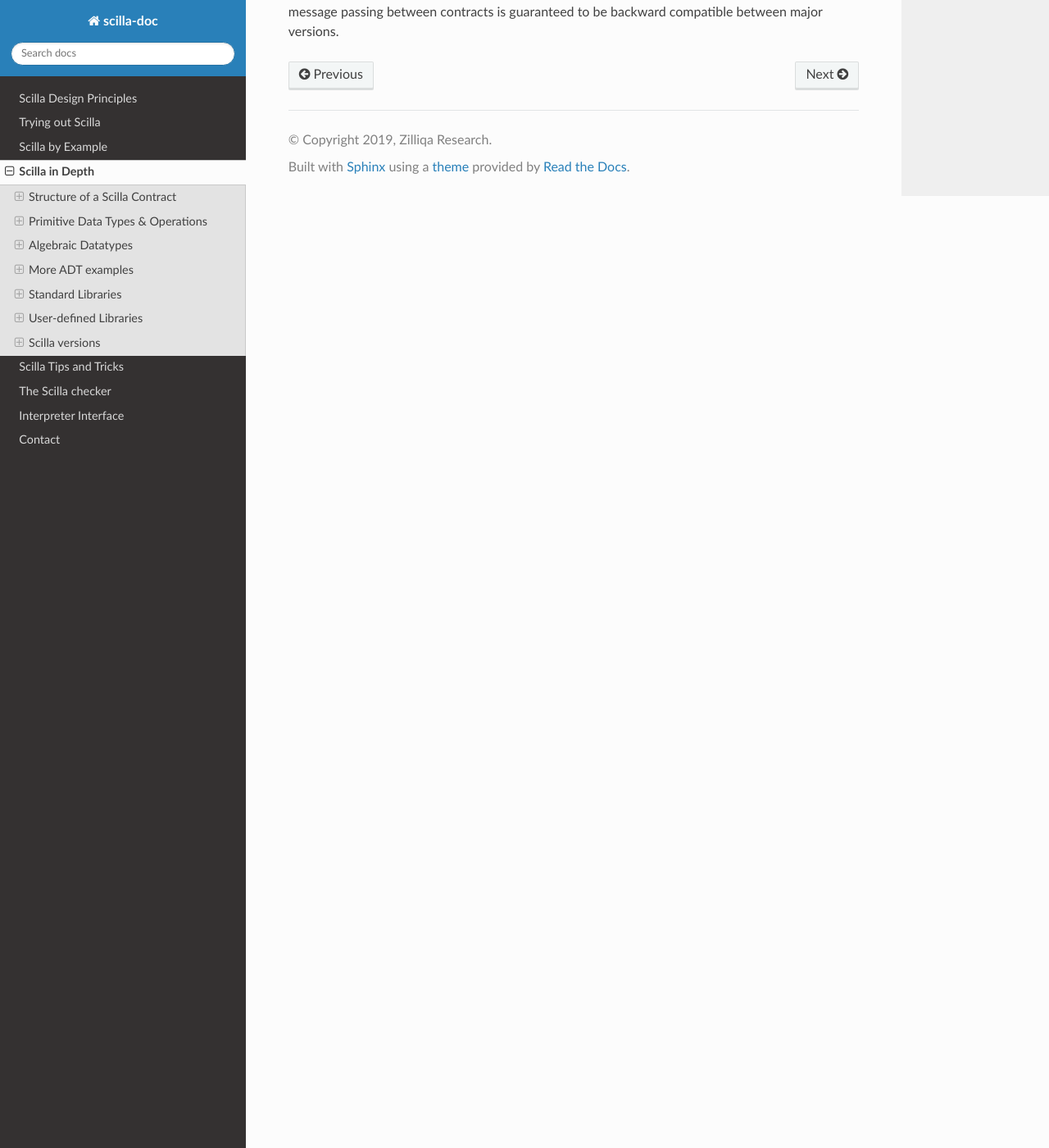
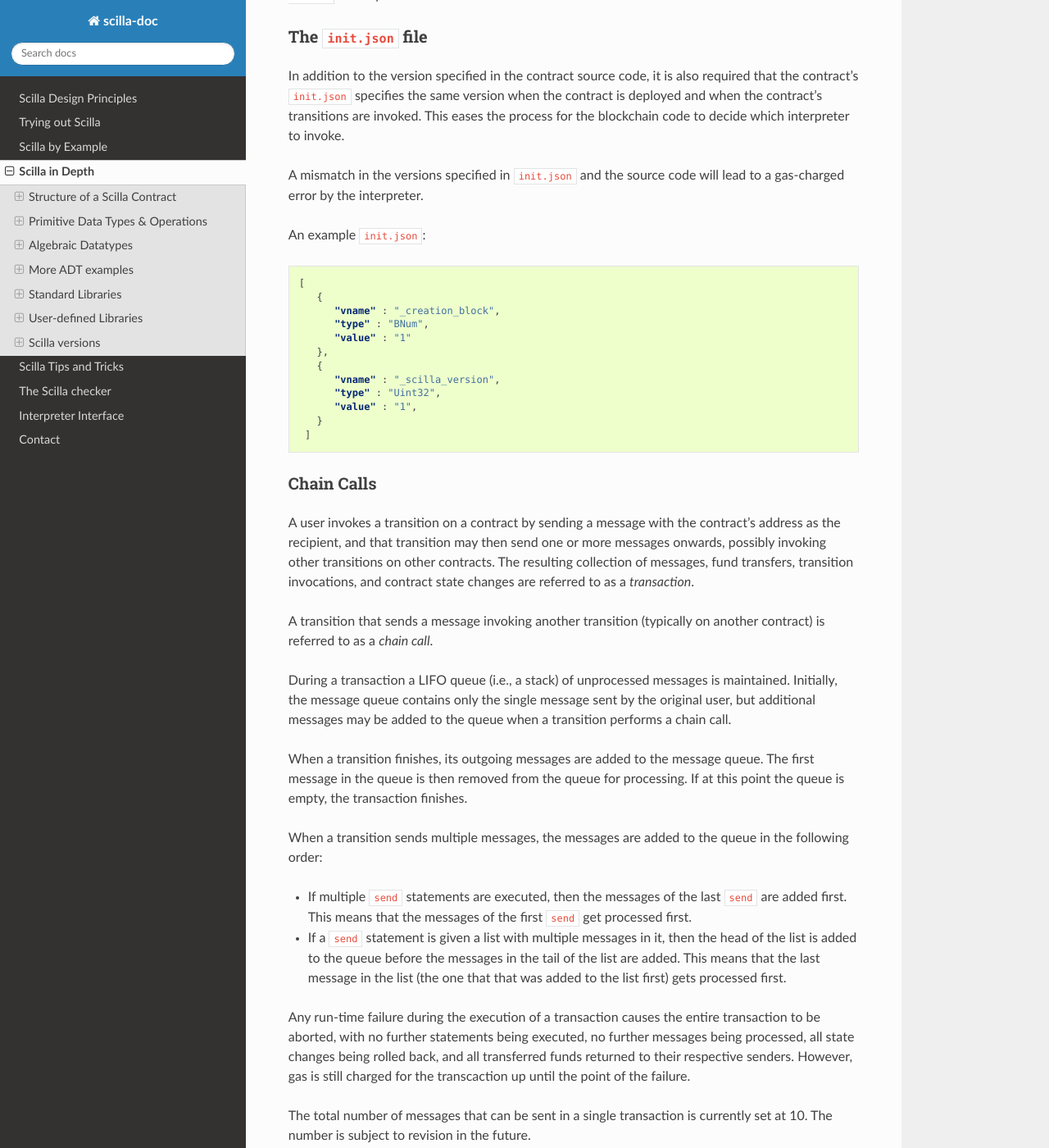
Before and after one commit to Zilliqa/scilla-docs, a Sphinx documentation site: the page built from docs/source/scilla-in-depth.rst, in a window 1280 px wide and 1400 px high, scrolled down 48586 px. Shown: the whole window at 82% size. Built offline with Sphinx 7.4.7 and the Read the Docs theme 2.0.0, drawn with Linux system fonts in a browser that asks for light colours; some of the changed text lies outside the part shown.

Commit message:
Remote reads added, improved chain call section, added accounting section.

```diff
--- a/docs/source/scilla-in-depth.rst
+++ b/docs/source/scilla-in-depth.rst
@@ -297,8 +297,11 @@ multiple parameters are separated by ``,``.
    Transition parameters must be of a *serialisable* type:
 
    - Messages, events and the special ``Unit`` type are not
-     serialisable. All other primitive types like integers and strings
-     are serialisable.
+     serialisable.
+
+   - Byte strings are serialisable. Addresses are serialisable only as
+     ``ByStr20`` values. All other primitive types like integers and
+     strings are serialisable.
 
    - Function types and map types are not serialisable.
 
@@ -465,8 +468,11 @@ mathematical. Scilla contains the following types of statements:
   variable ``BLOCKNUMBER``, and store it into the local variable
   ``x``.
 
-- ``x <- & c.f`` : Fetch the value of the contract field ``f`` at address ``c``, and store
-  it into the local variable ``x``.
+- ``x <- & c.f`` : Remote fetch. Fetch the value of the contract field
+  ``f`` at address ``c``, and store it into the local variable
+  ``x``. Note that the type of ``c`` must be an address type
+  containing the field ``f``. See the secion on :ref:`Addresses
+  <Addresses>` for details on address types.
 
 - ``v = e`` : Evaluate the expression ``e``, and assign the value to
   the local variable ``v``.
@@ -589,6 +595,14 @@ everyone to see. If a user uses a client application invoke a
 transition on a contract, the client application can listen for events
 that the contract may emit, and alert the user.
 
+.. note::
+
+   A transition may execute a ``send`` at any point during execution
+   (including during the execution of the procedures it invokes), but
+   the messages will not sent onwards until after the transition has
+   finished. More details can be found in the :ref:`Chain Calls
+   <Chaincalls>` section.
+
 - ``event e``: Emit a message ``e`` as an event. The following code
   emits an event with name ``e_name``.
 
@@ -604,19 +618,11 @@ same name must have the same entry names and types.
 
 .. note::
 
-   A transition may execute a ``send`` at any point during execution
-   (including during the execution of the procedures it invokes), but
-   the messages will not sent onwards until after the transition has
-   completed. Similarly, a transition may emit events at any point
-   during execution (including during the execution of the procedures
-   it invokes), but the event will not be visible on the blockchain
-   before the transition has completed.
-
-TODO: Explain message LIFO queue. Explain order if multiple messages are sent.
-
-TODO: Explain that ``accept`` performs the transfer of funds (increases local balance, decreases sender balance), and how ``send`` explicitly doesn't because funds need to be accepted before transfer takes place.
-
-
+   As with the sending of messages, a transition may emit events at
+   any point during execution (including during the execution of the
+   procedures it invokes), but the event will not be visible on the
+   blockchain before the transition has finished. More details can be
+   found in the :ref:`Chain Calls <Chaincalls>` section.
 
 
 Run-time Errors
@@ -638,6 +644,28 @@ The syntax for raising errors is similar to that of events and messages.
 Unlike that for ``event`` or ``send``, The argument to ``throw`` is optional
 and can be omitted. An empty throw will result in an error that just conveys
 the location of where the ``throw`` happened without more information.
+
+.. note::
+
+   If a run-time error occurs during the execution of a transition,
+   then the entire transaction is aborted, and any state changes in
+   both the current and other contracts are rolled back. (The state of
+   other contracts may have changed due to a chain call).
+
+   In particular:
+
+   - All transferred funds are returned to their respective senders,
+     even if an ``accept`` was executed before the error.
+
+   - The message queue is cleared, so that as yet unprocessed messages
+     will no longer will be sent onwards even if a ``send`` was
+     executed before the error.
+
+   - The event list is cleared, so that no events are emitted even if
+     an ``event`` was executed before the error.
+
+   Gas is still charged for the transaction up until the point the
+   run-time error occurs.
 
 .. note::
 
@@ -827,7 +855,10 @@ using the form ``ByStr20 with <address contents> end``, where
 The hierarchy of address types is as follows:
 
 - ``ByStr20``: Raw byte string of length 20. The type does not provide
-  any guarantee as to what is located at the address.
+  any guarantee as to what is located at the address. (Generally,
+  ``ByStr20`` is not regarded as an address type, because it can refer
+  to any string of bytes of length 20, whether it is meant to
+  represent an address or not.)
 
 - ``ByStr20 with end``: A ``ByStr20`` which, when interpreted as a
   network address, refers to an address that is in use. An address is
@@ -851,12 +882,12 @@ The hierarchy of address types is as follows:
 
    All addresses in use, and therefore by extension all contract
    addresses, implicitly define a mutable field ``_balance :
-   Uint128``. This field is always present when an address is in use.
+   Uint128``. For user accounts the ``_balance`` field refers to the
+   account balance.
 
 .. note::
 
    Address types specifying immutable fields are currently not supported.
-
 
 The hierarchy of address types defines a subtype relation, which in
 Scilla is referred to as `assignability`:
@@ -881,7 +912,25 @@ Scilla is referred to as `assignability`:
    TODO: Explain dynamic typechecks
 
 
-
+To perform a remote fetch ``x <- & c.f``, the type of ``c`` must be
+some address type declaring the field ``f``. For instance, if ``c``
+has the type ``ByStr20 with contract field paused : Bool end``, then
+the value of ``paused`` field at address ``c`` can be fetched using
+the statement ``x <- & c.paused``, whereas it is not possible to fetch
+the value of an undeclared field (e.g., ``admin``) of ``c``, even if
+the contract at address ``c`` does actually contain a field
+``admin``. To be able to fetch the admin field, the type of ``c`` must
+contain the ``admin`` field as well, e.g, ``ByStr20 with contract
+field paused : Bool, field admin : ByStr20 end``
+
+Remote fetches of maps fields can be performed using in-place
+operations in the same way as for locally declared map fields, i.e.,
+``x <- & c.m[key]``, ``x <- & c.m[key1][key2]``, ``x <- & exists
+m[key]``, etc. As with remote fetches of map fields, the remote map
+field must be declared in the type of ``c``, e.g., ``ByStr20 with
+contract field m : Map Uint128 (Map Uint32 Bool) end``.
+
+Writing to a remote field is not allowed.
 
 
 Crypto Built-ins
@@ -1018,7 +1067,7 @@ In-place map operations
   <- m[k1][k2][...]``. If one or more of the intermediate key(s) do not exist in
   the corresponding map, the result is ``None``.
 
-- ``v <- c.m[k]``: *In-place* remote fetch operation. It fetches the value associated
+- ``v <- & c.m[k]``: *In-place* remote fetch operation. It fetches the value associated
   with the key ``k`` in the map ``m``. ``m`` must refer to a contract field at address ``c``.
   Returns an optional value (see the ``Option`` type below) -- if ``k`` has an
   associated value ``v`` in ``m``, then the result is ``Some v``, otherwise the
@@ -2757,20 +2806,92 @@ An example ``init.json``:
    ]
 
 
-Chain Invocation Behaviour
-**************************
-
-In a sequence of contract calls (i.e, a contract transition execution
-resulting in the execution of one or more similar transition executions
-(of the same or other contracts), any kind of failure at one point will
-result in the entire set of executions to be discarded (except for the
-gas already consumed).
-
-The total number of executions that can happen in a single chain call
-sequence (starting from first execution that was triggered from a non-contract
-account) is currently set at ``10`` edges which includes both breadth and depth.
-The number may be subjected to revision in the future.
+Chain Calls
+***********
+.. _Chaincalls:
+
+A user invokes a transition on a contract by sending a message with
+the contract's address as the recipient, and that transition may then
+send one or more messages onwards, possibly invoking other transitions
+on other contracts. The resulting collection of messages, fund
+transfers, transition invocations, and contract state changes are
+referred to as a `transaction`.
+
+A transition that sends a message invoking another transition
+(typically on another contract) is referred to as a `chain call`.
+
+During a transaction a LIFO queue (i.e., a stack) of unprocessed
+messages is maintained. Initially, the message queue contains only the
+single message sent by the original user, but additional messages may
+be added to the queue when a transition performs a chain call.
+
+When a transition finishes, its outgoing messages are added to the
+message queue. The first message in the queue is then removed from the
+queue for processing. If at this point the queue is empty, the
+transaction finishes.
+
+When a transition sends multiple messages, the messages are added to
+the queue in the following order:
+
+- If multiple ``send`` statements are executed, then the messages of
+  the last ``send`` are added first. This means that the messages of
+  the first ``send`` get processed first.
+
+- If a ``send`` statement is given a list with multiple messages in
+  it, then the head of the list is added to the queue before the
+  messages in the tail of the list are added. This means that the last
+  message in the list (the one that that was added to the list first)
+  gets processed first.
+
+Any run-time failure during the execution of a transaction causes the
+entire transaction to be aborted, with no further statements being
+executed, no further messages being processed, all state changes being
+rolled back, and all transferred funds returned to their respective
+senders. However, gas is still charged for the transcaction up until
+the point of the failure.
+
+The total number of messages that can be sent in a single transaction
+is currently set at 10. The number is subject to revision in the
+future.
 
 Contracts of different Scilla versions may invoke transitions on each
-other. The semantics of message passing between contracts is guaranteed to be
-backward compatible between major versions.
+other. The semantics of message passing between contracts is
+guaranteed to be backward compatible between major versions.
+
+
+Accounting
+**********
+
+For the transfer of native ZIL funds, Scilla follows an `acceptance
+semantics`. For a transfer to take place the funds must explicitly be
+accepted by the recipient by executing an ``accept`` statement - it is
+not sufficient that the sender executes a ``send`` statement.
+
+When a contract executes an ``accept`` statement the ``_amount`` of
+the incoming message is added to the contract's ``_balance``
+field. Simultaneously, the ``_amount`` is deducted from the sender's
+balance (the ``_balance`` field if the sender is a contract, or the
+user account balance if the sender is a user).
+
+Conversely, when a contract executes a ``send`` statement the
+``_amount`` values of the outgoing messages are `not` deducted from
+the ``_balance`` field, because the outgoing funds have not yet been
+accepted by the recipients.
+
+.. note::
+
+   A user account (i.e., an address that does not hold a contract)
+   implicitly accepts all incoming funds, but does not do so until the
+   message carrying the funds is processed.
+
+Using an acceptance semantics for transfers means that it is possible
+for a transition to send out more funds than its contract's current
+``_balance``. Care must be taken to only do so either if one or more
+of the recipients do not accept the funds, or if one of multiple
+outgoing message causes a series of chain calls which result in the
+current contract receiving (and accepting) additional funds to cover
+the missing outgoings.
+
+If the recipient accepts more funds than are available in the sender's
+balance, then a run-time error occurs, and the entire transaction is
+aborted.
```
